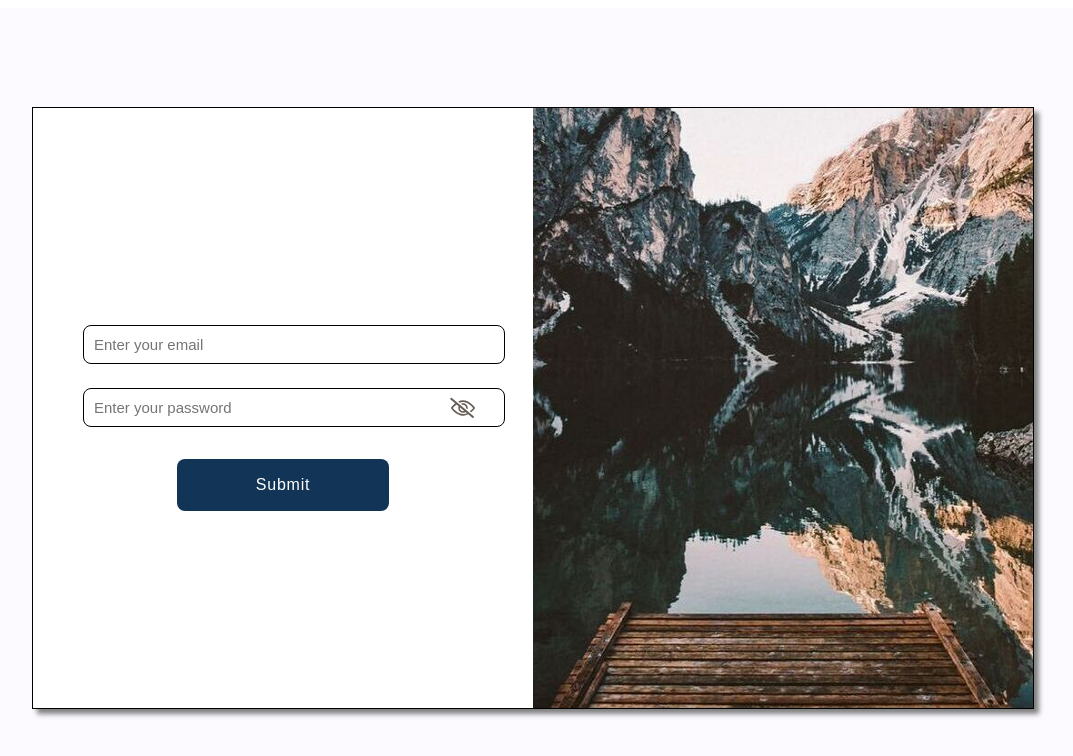
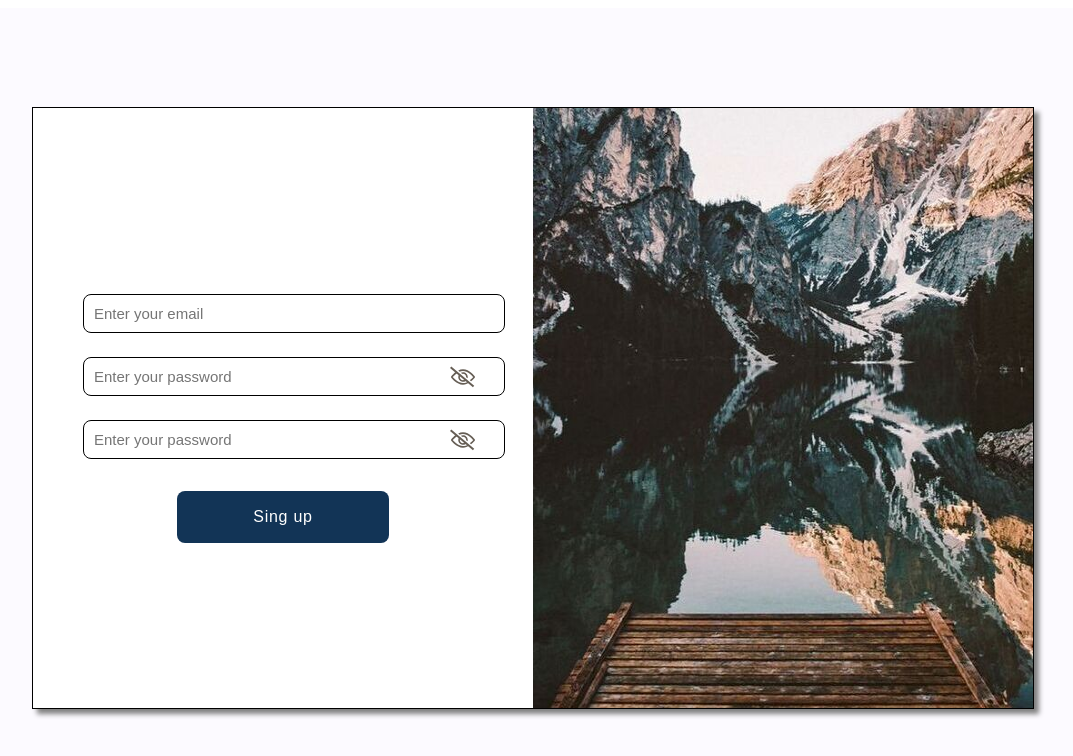
Before and after one commit to romantsiupiak1502/temlate, a React (Create React App) app: page / in a window 1280 px wide. Shown: the top 756 px of the page, without its empty margins (115-1188 px from the left). Built offline with nearby package versions, Linux system fonts and the light colour scheme.

Commit message:
Add registration form

```diff
--- a/src/containers/Login/Greeting.tsx
+++ b/src/containers/Login/Greeting.tsx
@@ -1,10 +1,9 @@
 import React from 'react';
-import {Switch, Route} from 'react-router-dom';
+import { styled } from '../../styles';
 
-import { styled } from '../../styles';
 import { LoginLandscapeImage } from "../../assets";
 
-import { LoginForm } from "./LoginForm";
+import { RegistrationForm } from "./RegistrationForm";
 
 const Wrapper = styled.div`
   width: 1000px;
@@ -32,7 +31,7 @@ export const Greeting = () => {
   return (
     <Wrapper>
       <InputWrapper>
-        <LoginForm />
+        <RegistrationForm />
       </InputWrapper>
       <Picture src={ LoginLandscapeImage }/>
     </Wrapper>
--- a/src/containers/Login/LoginForm.tsx
+++ b/src/containers/Login/LoginForm.tsx
@@ -4,15 +4,15 @@ import { Field, Form, Formik } from "formik";
 import { styled } from '../../styles';
 import { Button, InputField, PasswordInput } from "../../components";
 
-const PasswordInputStyled = styled(PasswordInput)`
+export const PasswordInputStyled = styled(PasswordInput)`
   margin-top: 24px;
 `;
 
-const SubmitButton = styled(Button)`
+export const SubmitButton = styled(Button)`
   margin-top: 32px;
 `;
 
-const FormStyled = styled(Form)`
+export const FormStyled = styled(Form)`
   width: 400px;
   height: 600px;
   display: flex;
--- /dev/null
+++ b/src/containers/Login/RegistrationForm.tsx
@@ -0,0 +1,28 @@
+import React from 'react';
+import { Field, Formik } from 'formik';
+
+import { InputField } from '../../components';
+
+import { FormStyled, PasswordInputStyled, SubmitButton } from './LoginForm';
+
+export const RegistrationForm = () => {
+  return (
+    <Formik
+      initialValues={ {
+        email: '',
+        password: '',
+        repeatPassword: '',
+      } }
+      onSubmit={ () => {
+      } }
+    >
+      <FormStyled>
+        <Field name="email" placeholder="Enter your email" component={ InputField }/>
+        <Field name="password" placeholder="Enter your password" component={ PasswordInputStyled }/>
+        <Field name="password" placeholder="Enter your password" component={ PasswordInputStyled }/>
+        <SubmitButton type="submit" text='Sing up' onClick={ () => {
+        } } />
+      </FormStyled>
+    </Formik>
+  );
+}
```
